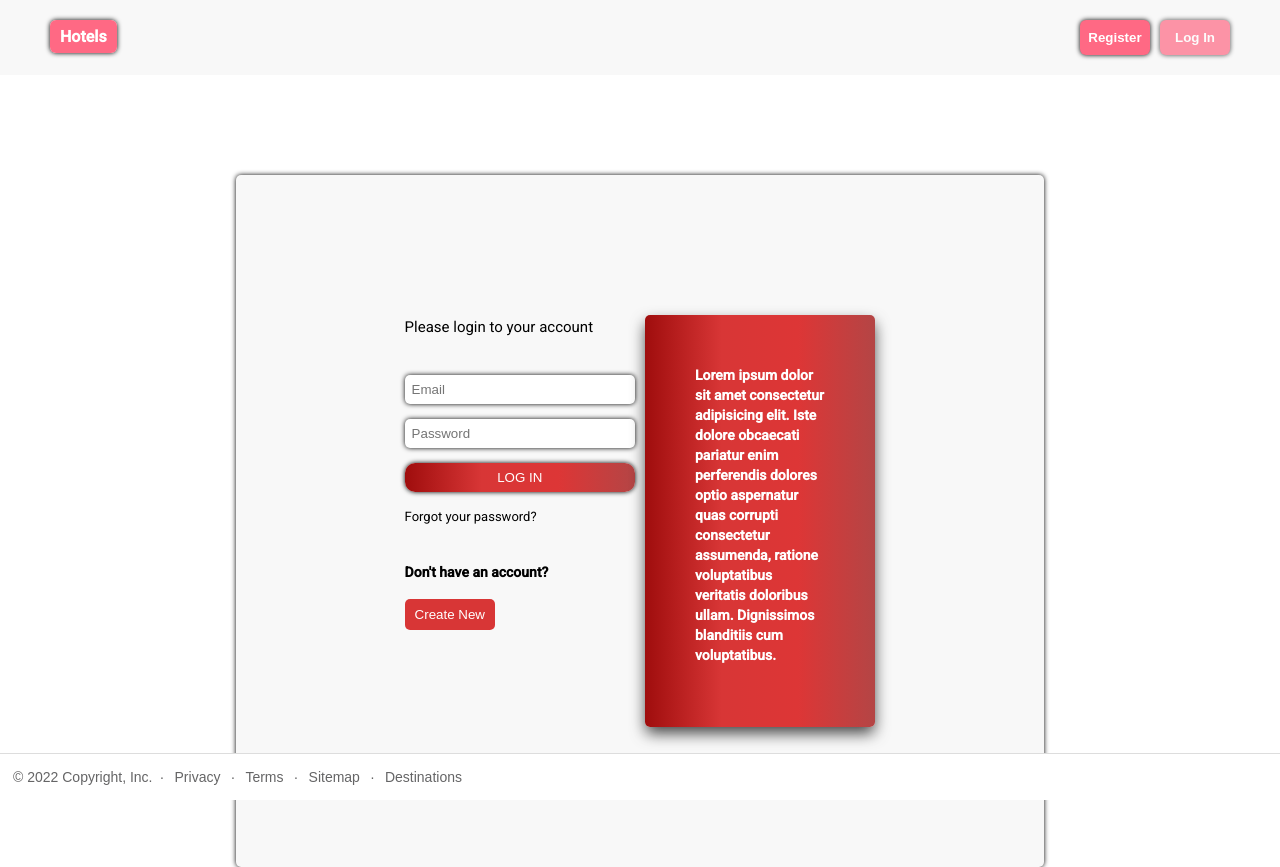
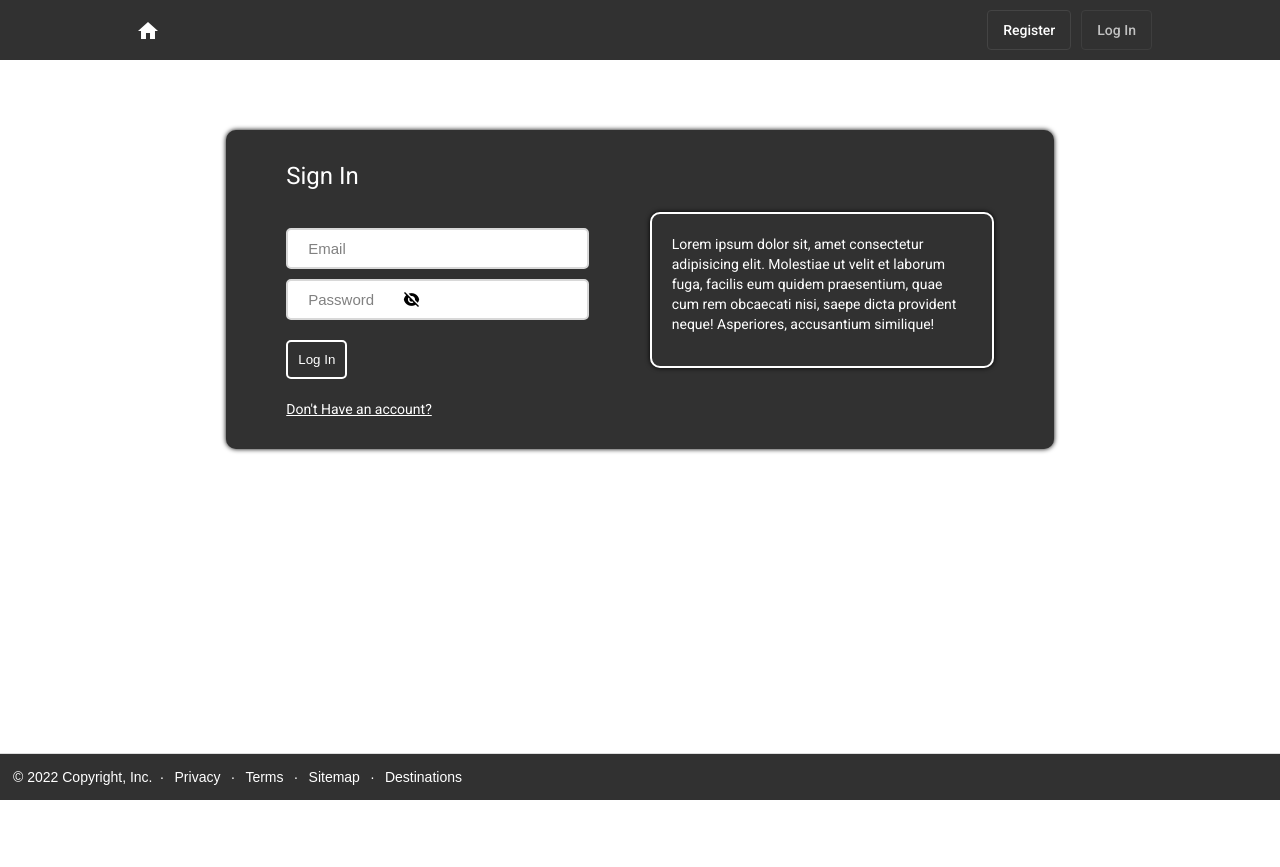
Before and after one commit to nnop55/Angular-Project, an Angular app: page /login in a window 1280 px wide. After the commit the page ends 800 px from the top, so only its background shows below. Built offline with nearby package versions, Linux system fonts and the light colour scheme.

Commit message:
theme changed

```diff
--- a/src/app/app.module.ts
+++ b/src/app/app.module.ts
@@ -16,6 +16,8 @@ import { FormsModule } from '@angular/forms';
 import { MatDialogModule } from '@angular/material/dialog';
 import { MatButtonModule } from '@angular/material/button';
 import { FilterModalComponent } from './components/filter-modal/filter-modal.component';
+import { MatIconModule } from '@angular/material/icon';
+
 
 
 
@@ -38,7 +40,8 @@ import { FilterModalComponent } from './components/filter-modal/filter-modal.com
     MatCardModule,
     FormsModule,
     MatDialogModule,
-    MatButtonModule
+    MatButtonModule,
+    MatIconModule
   ],
   providers: [],
   bootstrap: [AppComponent]
--- a/src/app/components/footer/footer.component.css
+++ b/src/app/components/footer/footer.component.css
@@ -1,17 +1,18 @@
+* {
+    color: #fff;
+}
 
-div{
+div {
     margin: 0 auto;
     text-align: center;
     padding: 13px;
     display: flex;
     font-family: Arial, Helvetica, sans-serif;
-    color: rgb(101 101 102);
-
+    background: #313131
 }
 
 
-div a{
-    color: rgb(101 101 102);
+div a {
     font-size: 14px;
     margin: 0 10px;
     text-decoration: none;
@@ -19,17 +20,19 @@ div a{
 
 }
 
-div a:hover{
+div a:hover {
     text-decoration: underline;
 }
-.point{
+
+.point {
     display: flex;
-    text-align: center ;
+    text-align: center;
     justify-content: center;
-    width: 5px ;
-    font-size: 14px ;
-    line-height: 14px ;
+    width: 5px;
+    font-size: 14px;
+    line-height: 14px;
 }
-.airbnb{
+
+.airbnb {
     margin-right: 7px;
 }
--- a/src/app/components/header/header.component.css
+++ b/src/app/components/header/header.component.css
@@ -1,27 +1,14 @@
-* {
-  margin: 0px;
-  padding: 0px;
+nav {
+  width: 100%;
+  background-color: #313131;
 }
 
-nav {
+.main {
   display: flex;
   justify-content: space-between;
-  padding: 20px 50px;
-  background-color: rgb(248, 248, 248);
-}
-
-.register,
-.login {
-  height: 35px;
-  width: 70px;
-  cursor: pointer;
-  background-color: #FF6984;
-  color: #fff;
-  font-weight: bolder;
-  border-radius: 6px;
-  border: none;
-  box-shadow: 0px 0px 5px black;
-
+  padding: 10px;
+  width: 80%;
+  margin: auto;
 }
 
 .right {
@@ -29,33 +16,14 @@ nav {
   gap: 10px;
 }
 
-.left>a {
-  background-color: #FF6984;
-  font-size: 16px;
-  padding: 7px 10px;
-  color: #fff;
-  font-weight: bolder;
-  border-radius: 6px;
-  text-decoration: none;
-  box-shadow: 0px 0px 5px black;
-}
-
-.left {
-  margin-top: 7px;
+button {
+  color: white;
 }
 
 .active {
   opacity: 0.7;
 }
 
-.logout {
-  height: 35px;
-  width: 70px;
-  cursor: pointer;
-  background-color: transparent;
-  color: #FF6984;
-  font-weight: bolder;
-  border-radius: 6px;
-  border: none;
-  box-shadow: 0px 0px 5px black;
+.right button {
+  border: 1px solid #444444;
 }
--- a/src/app/components/header/header.component.html
+++ b/src/app/components/header/header.component.html
@@ -1,14 +1,17 @@
 <nav>
-    <div class="left">
-        <a [routerLinkActiveOptions]="{exact:true}" routerLinkActive="active" routerLink="/">Hotels</a>
-    </div>
-    <div class="right">
-        <button *ngIf="!checkUsersData.checkStorage" routerLink="register" routerLinkActive="active"
-            class="register">Register</button>
-        <button *ngIf="!checkUsersData.checkStorage" routerLink="login" routerLinkActive="active" class="login">Log
-            In</button>
-        <button *ngIf="checkUsersData.checkStorage" (click)="logOut()" class="logout">
-            Log Out
-        </button>
+    <div class="main">
+        <div class="left">
+            <button routerLink="/" routerLinkActive="active" [routerLinkActiveOptions]="{exact:true}" mat-icon-button
+                aria-label="Example icon button with a home icon">
+                <mat-icon>home</mat-icon>
+            </button>
+        </div>
+        <div class="right">
+            <button mat-stroked-button routerLink="/register" *ngIf="!checkUsersData.checkStorage"
+                routerLinkActive="active">Register</button>
+            <button mat-stroked-button routerLink="/login" *ngIf="!checkUsersData.checkStorage"
+                routerLinkActive="active">Log In</button>
+            <button mat-stroked-button (click)="logOut()" *ngIf="checkUsersData.checkStorage">Log Out</button>
+        </div>
     </div>
 </nav>
--- a/src/app/components/hotel-cards/hotel-cards.component.css
+++ b/src/app/components/hotel-cards/hotel-cards.component.css
@@ -25,30 +25,15 @@ mat-card-content {
 .right i {
     margin-top: 4px;
 }
+
 .filter-button {
     display: flex;
     justify-content: flex-end;
     margin-right: 48px;
     margin-top: 10px;
 }
-.filter-div {
-    display: flex;
-    height: 40px;
+
+.filter-button button {
+    color: #fff;
+    background: #626262;
 }
-
-.filter-div p {
-    margin-left: 10px;
-
-}
-.login {
-    background-color: #FF6984;
-    font-size: 16px;
-    padding: 7px 10px;
-    color: #fff;
-    font-weight: bolder;
-    border-radius: 6px;
-    text-decoration: none;
-    box-shadow: 0px 0px 5px black;
-    border: none;
-    cursor: pointer;
-}
--- a/src/app/components/login-form/login-form.component.css
+++ b/src/app/components/login-form/login-form.component.css
@@ -1,108 +1,75 @@
-.gradient {
-    background: linear-gradient(to right, #9f0d0d, #d83636, #dd3636, #b44545);
+* {
+    color: #fff;
 }
 
-.main {
+.container {
+    background-color: #313131;
     width: 60%;
-    margin: auto;
-    margin-top: 100px;
+    margin: 70px auto;
+    padding: 30px;
     display: flex;
-    justify-content: center;
-    gap: 10px;
-    background-color: #f8f8f8;
-    padding: 140px 20px;
-    border-radius: 5px;
+    justify-content: space-around;
+    align-items: center;
+    border-radius: 10px;
     box-shadow: 0px 0px 5px black;
 }
 
-.right {
-    width: 30%;
-}
-
 .left {
-    width: 30%;
-}
-
-.rightF {
     display: flex;
     flex-direction: column;
     gap: 20px;
 }
 
-.form {
-    display: flex;
-    flex-direction: column;
-    gap: 15px;
-    justify-content: center;
-}
-
-input {
-    padding: 7px;
+.inputs input {
+    padding: 10px 80px 10px 20px;
+    font-size: 15px;
+    outline: none;
+    border: 2px solid #d8d8d8;
     color: black;
-    outline: none;
-    border: none;
-    box-shadow: 0px 0px 5px black;
     border-radius: 5px;
 }
 
-input:focus {
-    border: 1px solid cornflowerblue;
+.inputs input::placeholder {
+    color: rgb(129, 129, 129);
 }
 
-.login {
-    padding: 7px;
-    border: none;
-    cursor: pointer;
-    box-shadow: 0 0px 5px black;
-    border-radius: 10px;
-    transition: .5s;
-    color: #fff;
+.inputs input:focus {
+    border: 2px solid rgb(0, 49, 117);
 }
 
-.login:hover {
-    transform: scale(0.95);
+.inputs {
+    display: flex;
+    flex-direction: column;
+    gap: 10px;
 }
 
-.text {
-    padding: 50px;
+.reg-btn button {
+    padding: 10px;
     border-radius: 5px;
-    font-weight: bolder;
-    box-shadow: 0px 7px 15px -1px rgba(0, 0, 0, 0.75);
-    -webkit-box-shadow: 0px 7px 15px -1px rgba(0, 0, 0, 0.75);
-    -moz-box-shadow: 0px 7px 15px -1px rgba(0, 0, 0, 0.75);
+    border: 2px solid #fff;
+    background: transparent;
+    transition: .5s;
+    cursor: pointer;
 }
 
-.text p {
-    color: #fff;
+.reg-btn button:hover {
+    background-color: #fff;
+    color: black;
 }
 
-.a {
-    cursor: pointer;
-    font-size: 13px;
-    transition: 200ms;
+.right {
+    border: 2px solid #fff;
+    border-radius: 10px;
+    box-shadow: 0px 0px 5px black;
+    padding: 20px;
+    width: 300px;
 }
 
-.a:Hover {
-    text-decoration: underline;
+i {
+    color: black;
+    font-size: 17px;
+    position: absolute;
+    right: 860px;
+    top: 290px;
+    cursor: pointer;
 }
-
-.p {
-    font-weight: bolder;
-    margin-top: 20px;
-}
-
-.createacc {
-    padding: 8px 10px;
-    background-color: #d83636;
-    border-radius: 5px;
-    border: #d83636;
-    cursor: pointer;
-    transition: .5s;
-    margin-top: 5px;
-    color: #fff;
-}
-
-.createacc:hover {
-    transform: scale(0.95);
-
-}
--- a/src/app/components/login-form/login-form.component.html
+++ b/src/app/components/login-form/login-form.component.html
@@ -1,26 +1,26 @@
-<div class="main">
-    <div class="right">
-        <div class="rightF">
-            <h4>Please login to your account</h4>
-            <div class="form">
-                <input type="text" [(ngModel)]="loginInfo.email" placeholder="Email">
-                <input type="password" [(ngModel)]="loginInfo.password" placeholder="Password">
-                <button class="gradient login" (click)="loginBtn()">LOG IN</button>
-                <a class="a">Forgot your password?</a>
-                <div class="createnew">
-                    <p class="p">Don't have an account?</p>
-                    <button class="createacc" routerLink="/register">Create
-                        New</button>
-                </div>
+<div class="container">
+    <div class="left">
+        <div class="title">
+            <h1>Sign In</h1>
+        </div>
+        <div class="inputs">
+            <input type="text" placeholder="Email" [(ngModel)]="loginInfo.email">
+            <div class="passInp">
+                <input [type]="inpType" placeholder="Password" [(ngModel)]="loginInfo.password">
+                <i [class]="eyeIcon" (click)="eyeIconToggle()"></i>
             </div>
         </div>
-    </div>
-    <div class="left">
-        <div class="gradient text">
-            <p>Lorem ipsum dolor sit amet consectetur adipisicing elit.
-                Iste dolore obcaecati pariatur enim perferendis
-                dolores optio aspernatur quas corrupti consectetur assumenda, ratione voluptatibus veritatis doloribus
-                ullam. Dignissimos blanditiis cum voluptatibus.</p>
+        <div class="reg-btn">
+            <button (click)="loginBtn()">Log In</button>
+        </div>
+        <div class="already">
+            <a routerLink="/register">Don't Have an account?</a>
         </div>
     </div>
+
+    <div class="right">
+        <p>Lorem ipsum dolor sit, amet consectetur adipisicing elit. Molestiae ut velit et laborum fuga, facilis eum
+            quidem praesentium, quae cum rem obcaecati nisi, saepe dicta provident neque! Asperiores, accusantium
+            similique!</p>
+    </div>
 </div>
--- a/src/app/components/login-form/login-form.component.ts
+++ b/src/app/components/login-form/login-form.component.ts
@@ -12,6 +12,10 @@ export class LoginFormComponent implements OnInit {
 
   loginInfo: Login = new Login();
 
+  checkInpType: boolean = true;
+  eyeIcon: string = 'ri-eye-off-fill'
+  inpType: string = 'password';
+
   constructor(public checkUsersData: UsersDataService, private router: Router) { }
 
   ngOnInit(): void {
@@ -19,6 +23,9 @@ export class LoginFormComponent implements OnInit {
 
   loginBtn() {                               //Log in on existed account,checking if account are exists.
 
+    if (this.loginInfo.email == '' || this.loginInfo.password == '') {
+      alert('Fill all the fields')
+    } else {
       let users = this.checkUsersData.getUsers();
 
       if (users.length > 0) {
@@ -36,7 +43,21 @@ export class LoginFormComponent implements OnInit {
       } else {
         alert("User not found");
       }
+    }
+
+
 
   }
 
+  eyeIconToggle() {
+    this.checkInpType = !this.checkInpType;
+    if (this.checkInpType) {
+      this.eyeIcon = 'ri-eye-off-fill';
+      this.inpType = 'password';
+    } else {
+      this.eyeIcon = 'ri-eye-fill';
+      this.inpType = 'text';
     }
+  }
+
+}
--- a/src/app/components/register-form/register-form.component.css
+++ b/src/app/components/register-form/register-form.component.css
@@ -1,71 +1,78 @@
-.gradient {
-    background: linear-gradient(to right, #9f0d0d, #d83636, #dd3636, #b44545);
+* {
+    color: #fff;
 }
 
-.main {
+.container {
+    background-color: #313131;
     width: 60%;
-    margin: auto;
-    margin-top: 100px;
+    margin: 70px auto;
+    padding: 30px;
     display: flex;
     justify-content: center;
-    gap: 10px;
-    background-color: #f8f8f8;
-    padding: 140px 20px;
-    border-radius: 5px;
+    align-items: center;
+    border-radius: 10px;
     box-shadow: 0px 0px 5px black;
 }
 
-.center {
-    width: 50%;
-}
-
-.centerF {
+.container div {
     display: flex;
     flex-direction: column;
     gap: 20px;
 }
 
-.form {
-    display: flex;
-    flex-direction: column;
-    gap: 15px;
-    justify-content: center;
-}
-
-input {
-    padding: 7px;
+.inputs input {
+    padding: 10px 80px 10px 20px;
+    font-size: 15px;
+    outline: none;
+    border: 2px solid #d8d8d8;
     color: black;
-    outline: none;
-    border: none;
-    box-shadow: 0px 0px 5px black;
     border-radius: 5px;
 }
 
-input:focus {
-    border: 1px solid cornflowerblue;
+.inputs input::placeholder {
+    color: rgb(129, 129, 129);
 }
 
-.create {
-    padding: 7px;
-    border: none;
-    cursor: pointer;
-    box-shadow: 0 0px 5px black;
-    border-radius: 10px;
-    transition: .5s;
-    color: #fff;
+.inputs input:focus {
+    border: 2px solid rgb(0, 49, 117);
 }
 
-.create:hover {
-    transform: scale(0.95);
+.inputs input:focus {
+    border: 2px solid rgb(156, 156, 156);
 }
 
-.p {
-    font-weight: bolder;
-    margin-top: 20px;
-    cursor: pointer;
-    transition: 200ms;
+.inputs {
+    display: flex;
+    flex-direction: column;
+    gap: 10px;
 }
 
-.p:hover {
-    text-decoration: underline;
+.reg-btn button {
+    padding: 10px;
+    border-radius: 5px;
+    border: 2px solid #fff;
+    background: transparent;
+    transition: .5s;
+    cursor: pointer;
 }
+
+.reg-btn button:hover {
+    background-color: #fff;
+    color: black;
+}
+
+
+i {
+    color: black;
+    font-size: 17px;
+    position: absolute;
+    cursor: pointer;
+    right: 623px;
+    top: 361px;
+}
+
+
+
+i:last-child {
+    top: 424px;
+}
--- a/src/app/components/register-form/register-form.component.html
+++ b/src/app/components/register-form/register-form.component.html
@@ -1,18 +1,21 @@
-<div class="main">
-    <div class="center">
-        <div class="centerF">
-            <h4>Create an account</h4>
-            <div class="form">
-                <input type="email" [(ngModel)]="registerInfo.email" placeholder="Email">
-                <input type="text" [(ngModel)]="registerInfo.username" placeholder="Username">
-                <input type="password" [(ngModel)]="registerInfo.password" placeholder="Password">
-                <input type="password" [(ngModel)]="registerInfo.confirmPass" placeholder="Confirm password">
-                <button class="gradient create" (click)="registerBtn()">Sign Up</button>
-                <div class="createnew">
-                    <p class="p" routerLink="/login">Already have an account?
-                    </p>
-                </div>
-            </div>
+<div class="container">
+    <div>
+        <div class="title">
+            <h1>Register your account</h1>
+        </div>
+        <div class="inputs">
+            <input type="text" placeholder="Email" [(ngModel)]="registerInfo.email">
+            <input type="text" placeholder="Username" [(ngModel)]="registerInfo.username">
+            <input [type]="inpType" placeholder="Password" [(ngModel)]="registerInfo.password">
+            <i [class]="eyeIcon" (click)="eyeIconToggle()"></i>
+            <input [type]="inpType" placeholder="Confirm password" [(ngModel)]="registerInfo.confirmPass">
+            <i [class]="eyeIcon" (click)="eyeIconToggle()"></i>
+        </div>
+        <div class="reg-btn">
+            <button (click)="registerBtn()">Register</button>
+        </div>
+        <div class="already">
+            <a routerLink="/login">Already have an account?</a>
         </div>
     </div>
 </div>
--- a/src/app/components/register-form/register-form.component.ts
+++ b/src/app/components/register-form/register-form.component.ts
@@ -12,12 +12,22 @@ export class RegisterFormComponent implements OnInit {
 
   registerInfo: Register = new Register();
 
+
+  checkInpType: boolean = true;
+  eyeIcon: string = 'ri-eye-off-fill';
+  inpType: string = 'password';
+
   constructor(private router: Router, private checkUsersData: UsersDataService) { }
 
   ngOnInit(): void {
   }
 
   registerBtn() {                              //Register user and data saves in local storage and checks if user already registered or not.
+
+    if (this.registerInfo.email == '' || this.registerInfo.username == ''
+      || this.registerInfo.password == '' || this.registerInfo.confirmPass == '') {
+      alert("Fill all fields!")
+    } else {
       if (this.registerInfo.email.includes('@') && this.registerInfo.password == this.registerInfo.confirmPass) {
         let users = this.checkUsersData.getUsers();
         let exist = false;
@@ -51,3 +61,19 @@ export class RegisterFormComponent implements OnInit {
     }
 
   }
+
+
+  eyeIconToggle() {
+    this.checkInpType = !this.checkInpType;
+    if (this.checkInpType) {
+      this.eyeIcon = 'ri-eye-off-fill';
+      this.inpType = 'password';
+    } else {
+      this.eyeIcon = 'ri-eye-fill';
+      this.inpType = 'text';
+    }
+
+
+  }
+
+}
```
Also changed, not shown: src/app/components/hotel-cards/hotel-cards.component.html (+1 -11 lines). Lines whose indentation alone changed are shown as unchanged.
